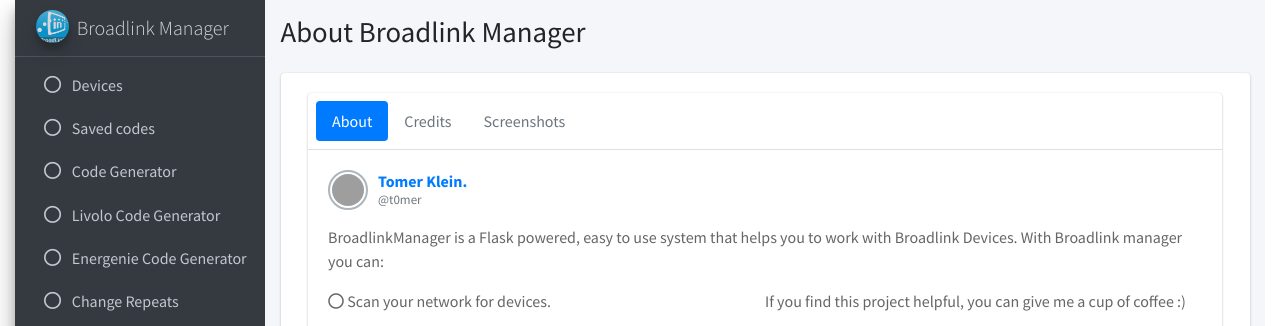
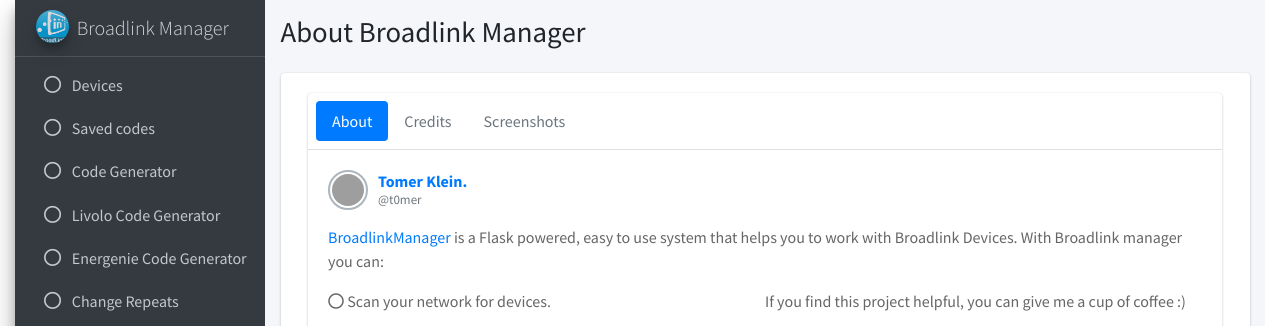
Before and after one commit to t0mer/broadlinkmanager-docker, a Python web app: template broadlinkmanager/templates/about.html in a window 1280 px wide. Shown: the top 326 px of the page. Run offline with Jinja, Linux system fonts and the light colour scheme; the template is opened without the code that fills it, so the values that code supplies are empty; some libraries are stand-ins or nearby versions; grey boxes are pictures that could not be loaded.

Commit message:
add github repo link to UI close #77

```diff
--- a/broadlinkmanager/templates/about.html
+++ b/broadlinkmanager/templates/about.html
@@ -179,7 +179,7 @@
                                                             </div>
                                                             <!-- /.user-block -->
                                                             <p>
-                                                                BroadlinkManager is a Flask powered, easy to use system
+                                                                <a href="https://github.com/t0mer/broadlinkmanager-docker" target="_blank">BroadlinkManager</a> is a Flask powered, easy to use system
                                                                 that helps you to work with Broadlink Devices. With
                                                                 Broadlink manager you can:
                                                             </p>
@@ -449,6 +449,7 @@
             </div>
             <strong>Copyright &copy; 2014-2019 <a href="http://adminlte.io">AdminLTE.io</a>.</strong> All rights
             reserved.
+            <a href="https://github.com/t0mer/broadlinkmanager-docker" target="_blank" style="margin-left:50px" >BroadlinkManager</a> By Tomer Klein
         </footer>
         <!-- Control Sidebar -->
         <aside class="control-sidebar control-sidebar-dark">
--- a/broadlinkmanager/templates/convert.html
+++ b/broadlinkmanager/templates/convert.html
@@ -257,6 +257,7 @@
             </div>
             <strong>Copyright &copy; 2014-2019 <a href="http://adminlte.io">AdminLTE.io</a>.</strong> All rights
             reserved.
+            <a href="https://github.com/t0mer/broadlinkmanager-docker" target="_blank" style="margin-left:50px" >BroadlinkManager</a> By Tomer Klein
         </footer>
         <!-- Control Sidebar -->
         <aside class="control-sidebar control-sidebar-dark">
--- a/broadlinkmanager/templates/index.html
+++ b/broadlinkmanager/templates/index.html
@@ -307,6 +307,7 @@
             </div>
             <strong>Copyright &copy; 2014-2019 <a href="http://adminlte.io">AdminLTE.io</a>.</strong> All rights
             reserved.
+            <a href="https://github.com/t0mer/broadlinkmanager-docker" target="_blank" style="margin-left:50px" >BroadlinkManager</a> By Tomer Klein
         </footer>
 
 
--- a/broadlinkmanager/templates/livolo.html
+++ b/broadlinkmanager/templates/livolo.html
@@ -201,6 +201,7 @@
             </div>
             <strong>Copyright &copy; 2014-2019 <a href="http://adminlte.io">AdminLTE.io</a>.</strong> All rights
             reserved.
+            <a href="https://github.com/t0mer/broadlinkmanager-docker" target="_blank" style="margin-left:50px" >BroadlinkManager</a> By Tomer Klein
         </footer>
         <!-- Control Sidebar -->
         <aside class="control-sidebar control-sidebar-dark">
--- a/broadlinkmanager/templates/repeats.html
+++ b/broadlinkmanager/templates/repeats.html
@@ -173,6 +173,7 @@
             </div>
             <strong>Copyright &copy; 2014-2019 <a href="http://adminlte.io">AdminLTE.io</a>.</strong> All rights
             reserved.
+            <a href="https://github.com/t0mer/broadlinkmanager-docker" target="_blank" style="margin-left:50px" >BroadlinkManager</a> By Tomer Klein
         </footer>
         <!-- Control Sidebar -->
         <aside class="control-sidebar control-sidebar-dark">
--- a/broadlinkmanager/templates/saved.html
+++ b/broadlinkmanager/templates/saved.html
@@ -173,6 +173,7 @@
             </div>
             <strong>Copyright &copy; 2014-2019 <a href="http://adminlte.io">AdminLTE.io</a>.</strong> All rights
             reserved.
+            <a href="https://github.com/t0mer/broadlinkmanager-docker" target="_blank" style="margin-left:50px" >BroadlinkManager</a> By Tomer Klein
         </footer>
         <!-- Control Sidebar -->
         <aside class="control-sidebar control-sidebar-dark">
```
